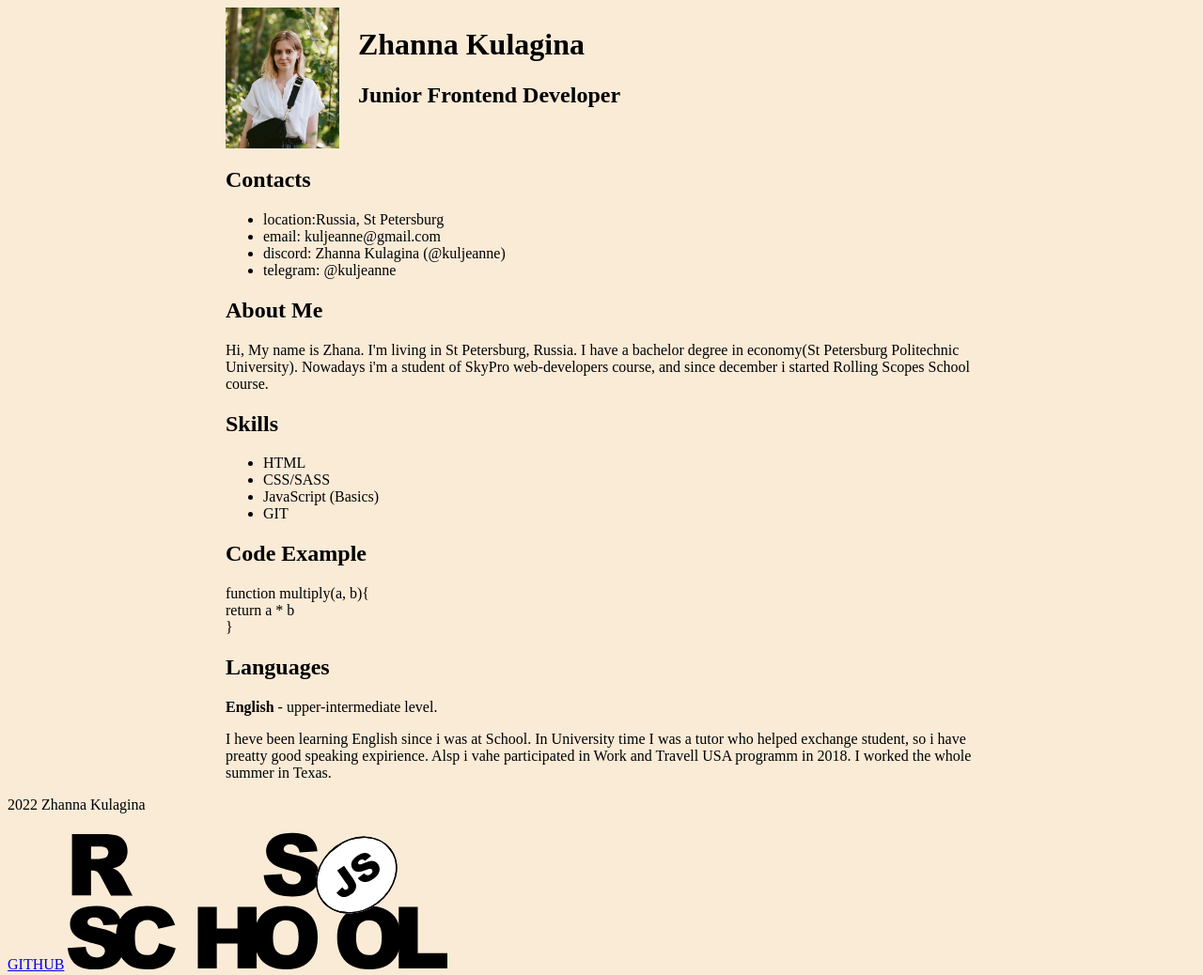
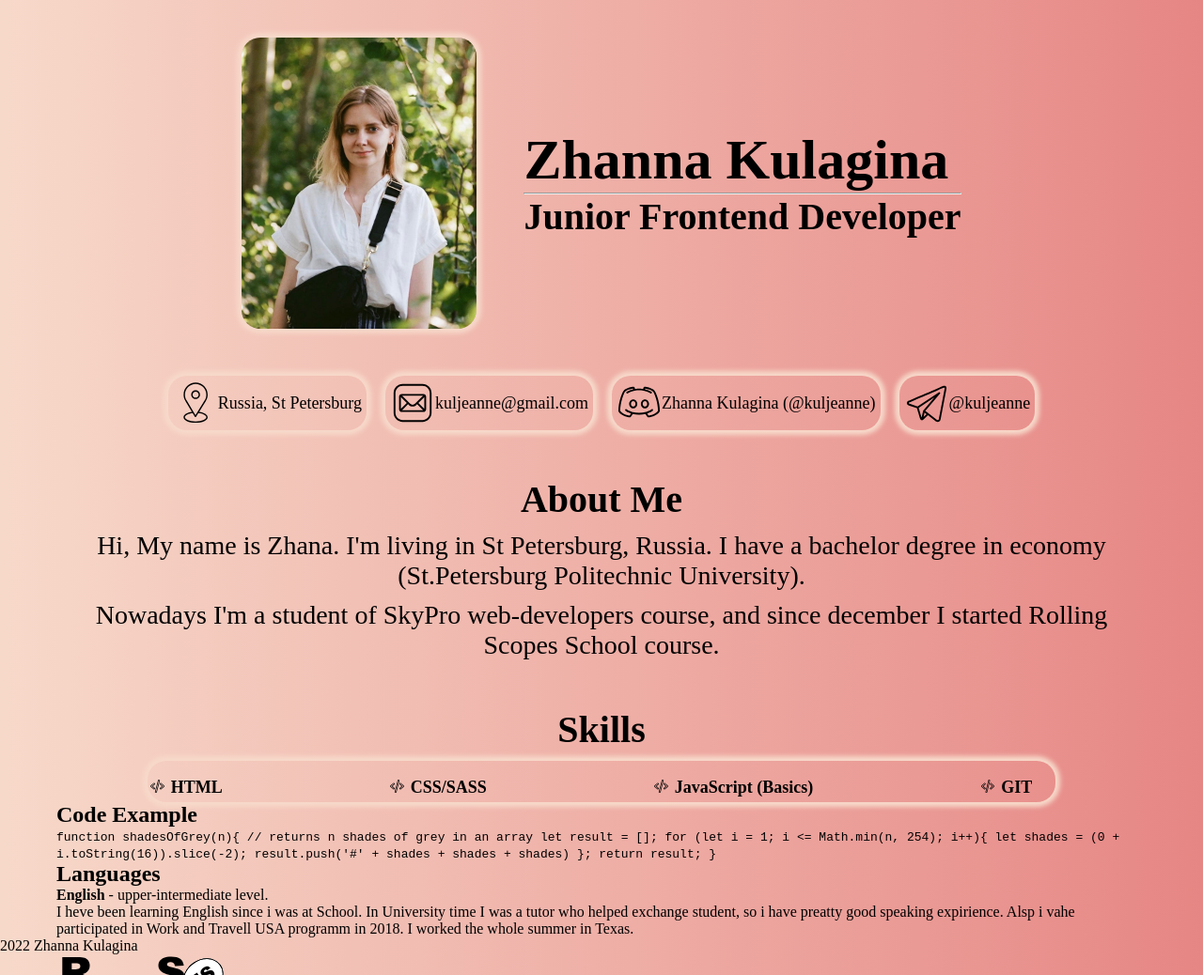
Before and after one commit to Kuljeanne/rsschool-cv, a plain HTML site: page index.html in a window 1280 px wide. Shown: the top 1038 px of the page at 94% size. Drawn offline with Linux system fonts and the light colour scheme.

Commit message:
feat:add new styles

```diff
--- a/index.html
+++ b/index.html
@@ -12,48 +12,56 @@
 <body>
     <header class="page_header center">
         <div class="header_intro">
-            <img src="img/cv.jpg" alt="photo">
+            <img class="photo" src="img/cv.jpg" alt="photo">
             <div class="name">
                 <h1>Zhanna Kulagina</h1>
+                <hr>
                 <h2>Junior Frontend Developer</h2>
             </div>
         </div>
-        <h2 class="contacts_title">Contacts</h2>
         <ul class="contacts_list">
-            <li>location:Russia, St Petersburg</li>
-            <li>email: kuljeanne@gmail.com</li>
-            <li>discord: Zhanna Kulagina (@kuljeanne)</li>
-            <li>telegram: @kuljeanne</li>
+            <li><img class="logo_contacts" src="img/location.svg" alt="location"> Russia, St Petersburg</li>
+            <li><img class="logo_contacts" src="img/mail.svg" alt="email"> kuljeanne@gmail.com</li>
+            <li><img class="logo_contacts" src="img/discord.svg" alt="discord"> Zhanna Kulagina (@kuljeanne)</li>
+            <li><img class="logo_contacts" src="img/telegram-app.svg" alt="telegram"> @kuljeanne</li>
         </ul>
     </header>
     <main class="page_main center">
         <section class="about">
             <h2 class="about_title"> About Me</h2>
             <p class="about_text">Hi, My name is Zhana. I'm living in St Petersburg, Russia. I have a bachelor degree in
-                economy(St
-                Petersburg Politechnic University). Nowadays i'm a student of SkyPro web-developers course, and since
-                december i started Rolling Scopes School course. </p>
-            <p class="about_text"></p>
+                economy (St.Petersburg Politechnic University). </p>
+            <p class="about_text">Nowadays I'm a student of SkyPro web-developers course, and since
+                december I started Rolling Scopes School course.</p>
         </section>
         <section class="skills">
             <h2 class="skills_title">Skills</h2>
+            <div class="skills_box">
                 <ul class="skills_list">
                     <li class="skills_item">HTML</li>
                     <li class="skills_item">CSS/SASS</li>
                     <li class="skills_item">JavaScript (Basics)</li>
                     <li class="skills_item">GIT</li>
                 </ul>
+            </div>
         </section>
         <section class="code">
             <h2 class="code_title">Code Example</h2>
-            <p class="code_example">function multiply(a, b){<br>
-                return a * b<br>
-                }</p>
+            <code class="code_example">function shadesOfGrey(n){
+                // returns n shades of grey in an array
+                let result = [];
+                for (let i = 1; i <=  Math.min(n, 254); i++){
+                  let shades = (0 + i.toString(16)).slice(-2);
+                  result.push('#' + shades + shades + shades)
+                };
+                return result;
+              }</code>
         </section>
         <section class="lang">
             <h2 class="lang_title">Languages</h2>
             <p class="lang_name"><b>English</b> - upper-intermediate level.</p>
-            <p class="lang_text">I heve been learning English since i was at School. In University time I was a tutor who helped exchange
+            <p class="lang_text">I heve been learning English since i was at School. In University time I was a tutor
+                who helped exchange
                 student, so i have preatty good speaking expirience. Alsp i vahe participated in Work and Travell USA
                 programm in 2018. I worked the whole summer in Texas.</p>
         </section>
@@ -62,7 +70,7 @@
         <p class="year">2022 Zhanna Kulagina</p>
         <a href="https://github.com/Kuljeanne">GITHUB</a>
         <a href="https://rs.school/js/">
-            <img src="img/rs_school_js.svg" alt="RSSCHOOL">
+            <img width="200" src="img/rs_school_js.svg" alt="RSSCHOOL">
         </a>
 
     </footer>
--- a/style.css
+++ b/style.css
@@ -1,17 +1,104 @@
+*{
+    padding: 0;
+    margin: 0;
+}
 body {
-    background-color: antiquewhite;
-}
-p {
-    width: 800px;
+    background: -webkit-linear-gradient(90deg, #f7d9ca,#e68684);
+    background: linear-gradient(90deg, #f7d9ca,#e68684);
+
 }
 .center {
-    padding-left: calc(50% - 400px);
-    padding-right: calc(50% - 400px);
+    padding-left: calc(50% - 580px);
+    padding-right: calc(50% - 580px);
 }
-img {
-    height: 150px;
+.page_header{
+    margin-top: 40px;
+    display: flex;
+    flex-direction: column;
+    align-items: center;
 }
-.header_intro {
+.header_intro{
+    display: flex;
+    align-items: center;
+    gap: 50px;
+    margin-bottom: 50px;
+}
+
+.photo{
+    width: 250px;
+    box-shadow: 0 0 5px 5px #f7d9ca;
+    border-radius: 20px;
+}
+.name>h1{
+    font-size: 60px;
+}
+
+.name>h2{
+    font-size: 40px;
+}
+
+.contacts_list {
+    list-style-type: none;
     display: flex;
     gap: 20px;
+    flex-wrap: wrap;
+    justify-content: center;
 }
+.logo_contacts{
+    width: 48px;
+}
+.contacts_list > li{
+    align-items: center;
+    display: flex;
+    box-shadow: 0 0 5px 5px #f7d9ca;
+    padding: 5px;
+    border-radius: 20px;
+    font-size: 18px;
+}
+.about{
+    margin-top: 50px;
+    display: flex;
+    flex-direction: column;
+    align-items: center;
+    gap: 10px;
+    }
+.about_title{
+    font-size: 40px;
+}
+.about_text{
+    font-size: 28px;
+    text-align: center;
+}
+
+.skills{
+    margin-top: 50px;
+    display: flex;
+    flex-direction: column;
+    align-items: center;
+    gap: 10px;
+}
+.skills_title {
+    font-size: 40px;
+}
+.skills_box{
+    box-shadow: 0 0 5px 5px #f7d9ca;
+    padding: 5px 25px;
+    border-radius: 20px;
+
+}
+.skills_list{
+    list-style-image: url(./img/coding_icon.svg);
+    display: flex;
+    flex-wrap: wrap;
+    column-gap: 200px;
+    justify-content: center;
+}
+
+.skills_item{
+    font-size: 18px;
+    font-weight: bold;
+}
+.skills_item::marker{
+    font-size: 2rem;
+
+}
```
Also changed, not shown: img/coding_icon.svg (added), img/discord.svg (added), img/github.svg (added), img/location.svg (added), img/mail.svg (added), img/telegram-app.svg (added). Lines whose indentation alone changed are shown as unchanged.
